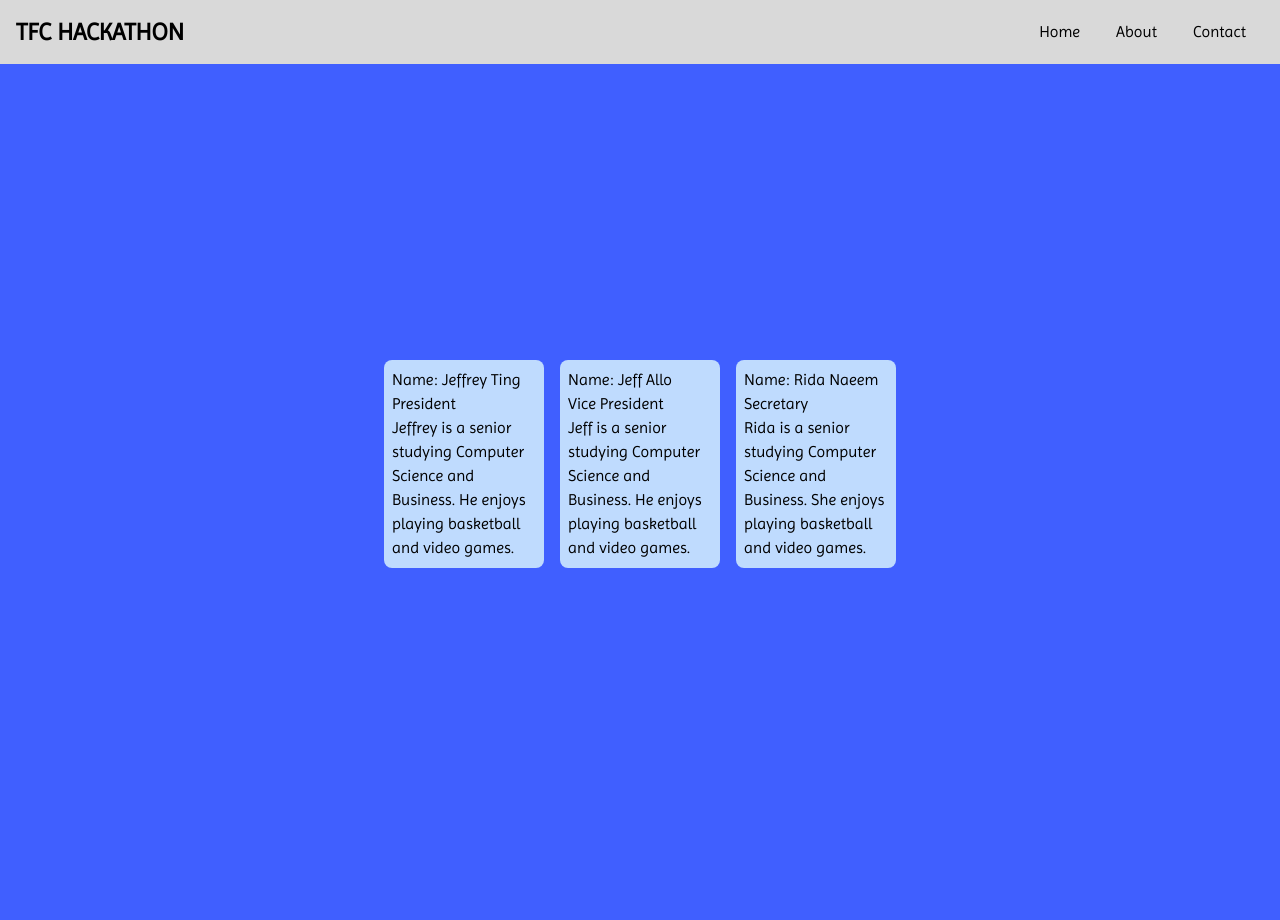
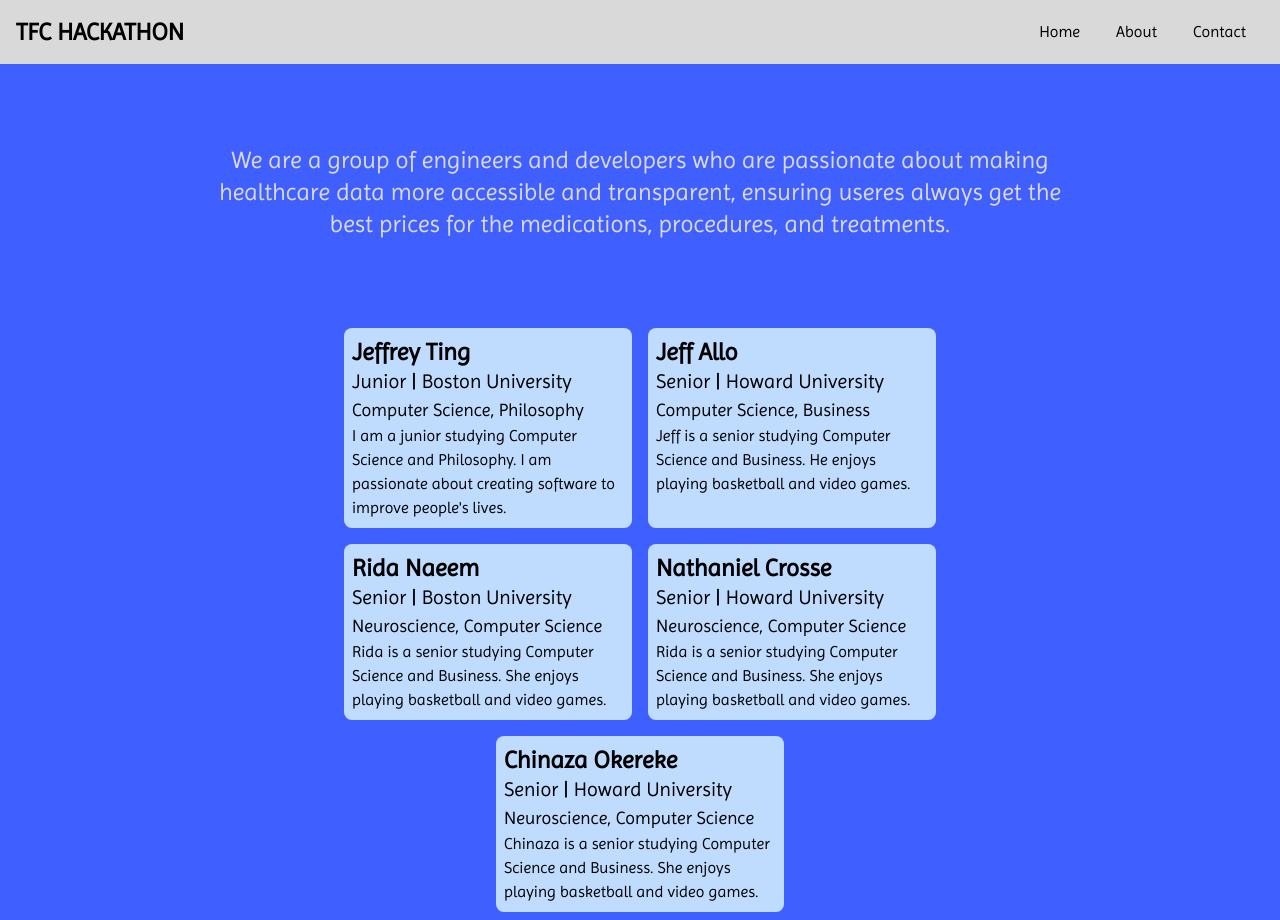
Before and after one commit to KingTingTheGreat/tfc-hackathon, a Next.js app: page /about in a window 1280 px wide. Before the commit the page ends 864 px from the top, so only its background shows below. Built offline with nearby package versions, Linux system fonts and the light colour scheme.

Commit message:
styled about page. adjusted member type to better reflect the data we would like to display

```diff
--- a/app/about/page.tsx
+++ b/app/about/page.tsx
@@ -3,38 +3,54 @@ import { TeamMember } from "@/types";
 const team: TeamMember[] = [
 	{
 		name: "Jeffrey Ting",
-		role: "President",
 		description:
-			"Jeffrey is a senior studying Computer Science and Business. He enjoys playing basketball and video games.",
-		majors: ["Computer Science", "Business"],
-		year: "Senior",
-		image: "jeffrey.jpg",
+			"I am a junior studying Computer Science and Philosophy. I am passionate about creating software to improve people's lives.",
+		majors: ["Computer Science", "Philosophy"],
+		year: "Junior",
+		school: "Boston University",
 	},
 	{
 		name: "Jeff Allo",
-		role: "Vice President",
 		description:
 			"Jeff is a senior studying Computer Science and Business. He enjoys playing basketball and video games.",
 		majors: ["Computer Science", "Business"],
 		year: "Senior",
-		image: "jeff.jpg",
+		school: "Howard University",
 	},
 	{
 		name: "Rida Naeem",
-		role: "Secretary",
 		description:
 			"Rida is a senior studying Computer Science and Business. She enjoys playing basketball and video games.",
-		majors: ["Computer Science", "Business"],
+		majors: ["Neuroscience", "Computer Science"],
 		year: "Senior",
-		image: "rida.jpg",
+		school: "Boston University",
+	},
+	{
+		name: "Nathaniel Crosse",
+		description:
+			"Rida is a senior studying Computer Science and Business. She enjoys playing basketball and video games.",
+		majors: ["Neuroscience", "Computer Science"],
+		year: "Senior",
+		school: "Howard University",
+	},
+	{
+		name: "Chinaza Okereke",
+		description:
+			"Chinaza is a senior studying Computer Science and Business. She enjoys playing basketball and video games.",
+		majors: ["Neuroscience", "Computer Science"],
+		year: "Senior",
+		school: "Howard University",
 	},
 ];
 
 const MemberCard = ({ member }: { member: TeamMember }) => {
 	return (
-		<div className="bg-blue-200 p-2 m-2 flex-1 rounded-lg max-w-40">
-			<h3>Name: {member.name}</h3>
-			<p>{member.role}</p>
+		<div className="bg-blue-200 p-2 m-2 flex-1 rounded-lg min-w-72 max-w-72">
+			<h3 className="text-2xl font-semibold">{member.name}</h3>
+			<p className="text-xl">
+				{member.year} | {member.school}
+			</p>
+			<p className="text-lg">{member.majors.join(", ")}</p>
 			<p>{member.description}</p>
 		</div>
 	);
@@ -42,10 +58,19 @@ const MemberCard = ({ member }: { member: TeamMember }) => {
 
 export default function About() {
 	return (
-		<main className="flex min-h-screen items-center  p-24">
-			{team.map((member) => (
-				<MemberCard key={member.name} member={member} />
-			))}
+		<main className="flex min-h-screen w-[80%]">
+			<div className="flex flex-col items-center">
+				<p className="text-2xl text-center text-offwhite p-4 md:p-20">
+					We are a group of engineers and developers who are passionate about making healthcare data more
+					accessible and transparent, ensuring useres always get the best prices for the medications,
+					procedures, and treatments.
+				</p>
+				<div className="flex flex-wrap justify-center w-[80%]">
+					{team.map((member) => (
+						<MemberCard key={member.name} member={member} />
+					))}
+				</div>
+			</div>
 		</main>
 	);
 }
--- a/types.ts
+++ b/types.ts
@@ -1,10 +1,9 @@
 export type TeamMember = {
 	name: string;
-	role: string;
 	description: string;
 	majors: string[];
 	year: string;
-	image: string;
+	school: string;
 };
 
 export type User = {
```
